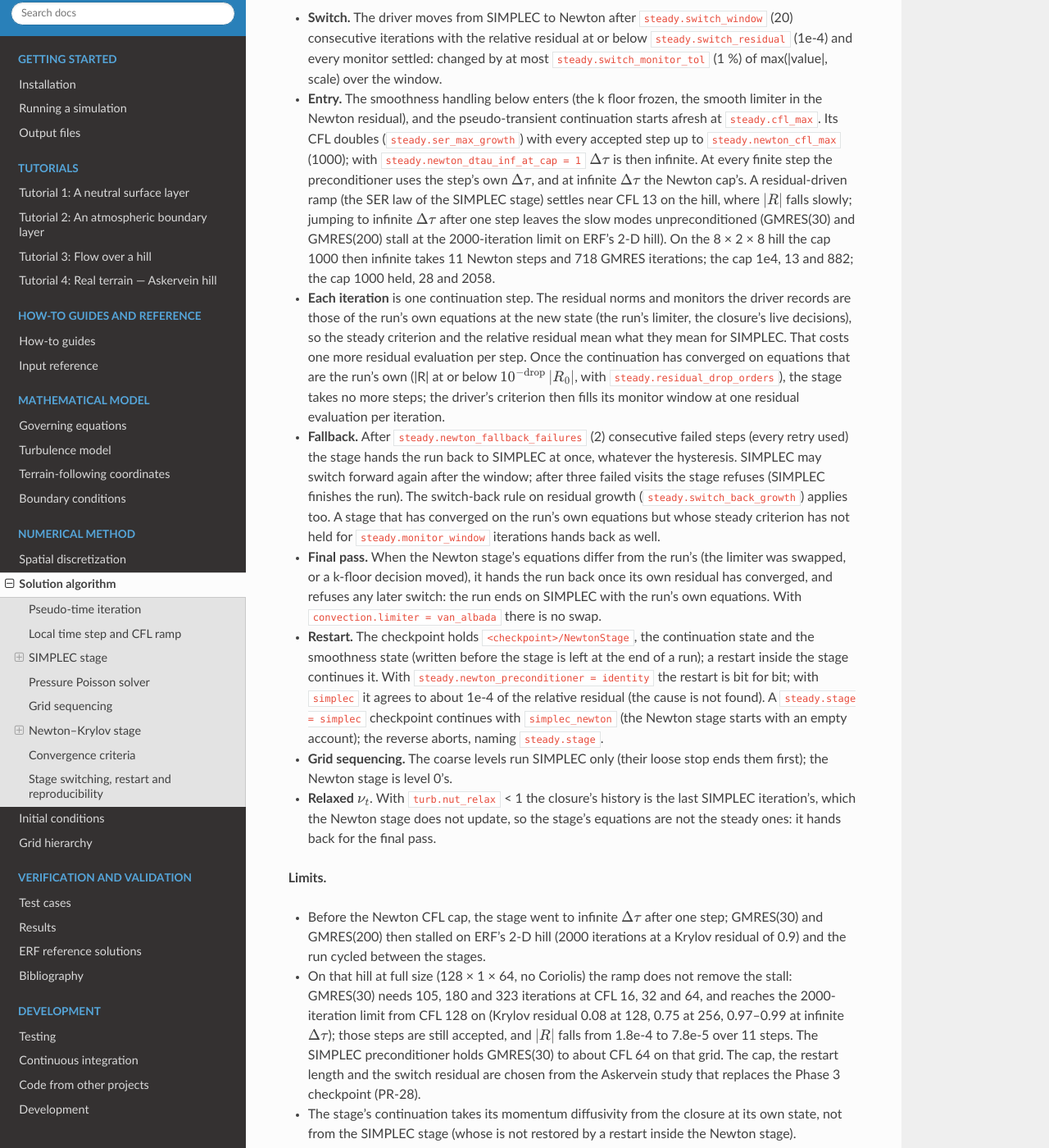
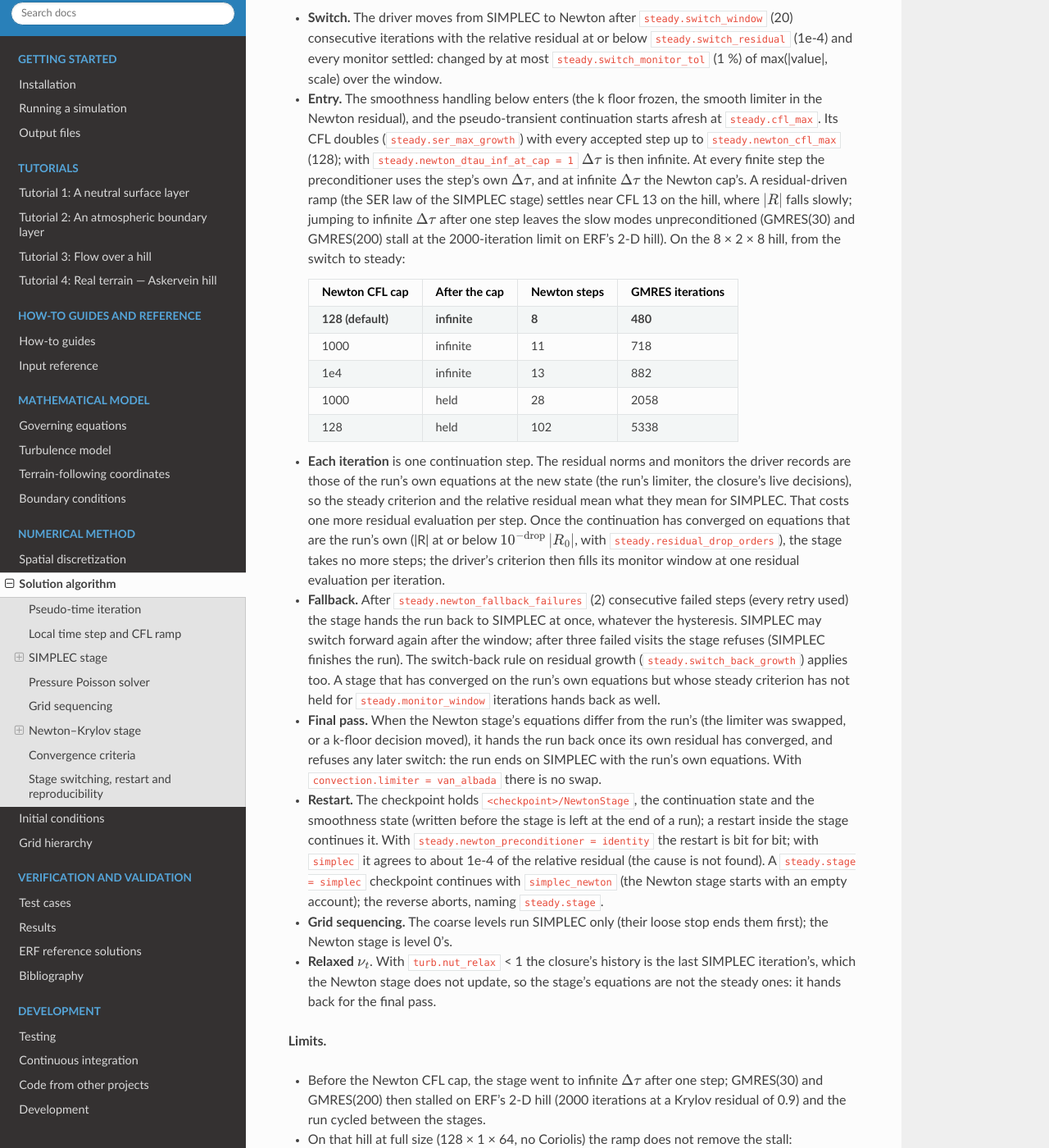
Before and after one commit to hgopalan/ablsteadyrans, a Sphinx documentation site: the page built from docs/solution_algorithm.rst, in a window 1280 px wide and 1400 px high, scrolled down 6594 px. Shown: the whole window at 82% size. Built offline with Sphinx 7.4.7 and the Read the Docs theme 3.1.0, drawn with Linux system fonts in a browser that asks for light colours; some of the changed text lies outside the part shown.

Commit message:
PR-27: steady.newton_cfl_max default 128 (8 Newton steps, 480 GMRES on the unit hill); mutant table N12-N15
Co-Authored-By: Claude Opus 5.5 <noreply@anthropic.com>

```diff
--- a/docs/inputs.rst
+++ b/docs/inputs.rst
@@ -312,7 +312,7 @@ Quick reference
      - ``1e-2``, ``2``
      - Monitors settled before the switch to Newton; failed Newton steps before the fallback
    * - ``steady.newton_cfl_max``
-     - ``1000``
+     - ``128``
      - The Newton stage's CFL cap
    * - ``steady.sweep``
      - ``lusgs`` (CPU build), ``zjacobi`` (GPU build)
@@ -842,7 +842,7 @@ writes them and stops; the other ``steady.*`` keys are then refused.
      - Integer, ≥ 1. Consecutive failed Newton steps (every retry used) after which the run goes back to SIMPLEC.
        After three such fallbacks the run stays in SIMPLEC.
    * - ``steady.newton_cfl_max``
-     - ``1000``
+     - ``128``
      - Finite, ≥ ``steady.cfl_max`` (with ``simplec_newton``). The Newton stage's CFL cap: from ``steady.cfl_max`` the
        CFL is multiplied by ``steady.ser_max_growth`` per accepted step up to this cap, then (with
        ``steady.newton_dtau_inf_at_cap = 1``) :math:`\Delta\tau` is infinite. The preconditioner of an infinite
--- a/docs/solution_algorithm.rst
+++ b/docs/solution_algorithm.rst
@@ -327,13 +327,40 @@ Switching and fallback
   ``steady.switch_monitor_tol`` (1 %) of max(\|value\|, scale) over the window.
 - **Entry.** The smoothness handling below enters (the k floor frozen, the smooth limiter in the Newton residual),
   and the pseudo-transient continuation starts afresh at ``steady.cfl_max``. Its CFL doubles (``steady.ser_max_growth``)
-  with every accepted step up to ``steady.newton_cfl_max`` (1000); with ``steady.newton_dtau_inf_at_cap = 1``
+  with every accepted step up to ``steady.newton_cfl_max`` (128); with ``steady.newton_dtau_inf_at_cap = 1``
   :math:`\Delta\tau` is then infinite. At every finite step the preconditioner uses the step's own
   :math:`\Delta\tau`, and at infinite :math:`\Delta\tau` the Newton cap's. A residual-driven ramp (the SER law
   of the SIMPLEC stage) settles near CFL 13 on the hill, where :math:`|R|` falls slowly; jumping to infinite
   :math:`\Delta\tau` after one step leaves the slow modes unpreconditioned (GMRES(30) and GMRES(200) stall at the
-  2000-iteration limit on ERF's 2-D hill). On the 8 × 2 × 8 hill the cap 1000 then infinite takes 11 Newton steps
-  and 718 GMRES iterations; the cap 1e4, 13 and 882; the cap 1000 held, 28 and 2058.
+  2000-iteration limit on ERF's 2-D hill). On the 8 × 2 × 8 hill, from the switch to steady:
+
+  .. list-table::
+     :header-rows: 1
+
+     * - Newton CFL cap
+       - After the cap
+       - Newton steps
+       - GMRES iterations
+     * - **128 (default)**
+       - **infinite**
+       - **8**
+       - **480**
+     * - 1000
+       - infinite
+       - 11
+       - 718
+     * - 1e4
+       - infinite
+       - 13
+       - 882
+     * - 1000
+       - held
+       - 28
+       - 2058
+     * - 128
+       - held
+       - 102
+       - 5338
 - **Each iteration** is one continuation step. The residual norms and monitors the driver records are those of the
   run's own equations at the new state (the run's limiter, the closure's live decisions), so the steady criterion
   and the relative residual mean what they mean for SIMPLEC. That costs one more residual evaluation per step.
@@ -367,8 +394,8 @@ Switching and fallback
   and 323 iterations at CFL 16, 32 and 64, and reaches the 2000-iteration limit from CFL 128 on (Krylov residual
   0.08 at 128, 0.75 at 256, 0.97–0.99 at infinite :math:`\Delta\tau`); those steps are still accepted, and
   :math:`|R|` falls from 1.8e-4 to 7.8e-5 over 11 steps. The SIMPLEC preconditioner holds GMRES(30) to about CFL 64
-  on that grid. The cap, the restart length and the switch residual are chosen from the Askervein study that
-  replaces the Phase 3 checkpoint (PR-28).
+  on that grid (the measurement used a cap of 1000; the default is now 128). The cap, the restart length and the
+  switch residual are chosen from the Askervein study that replaces the Phase 3 checkpoint (PR-28).
 - The stage's continuation takes its momentum diffusivity from the closure at its own state, not from the SIMPLEC
   stage (whose is not restored by a restart inside the Newton stage).
 
--- a/docs/testing.rst
+++ b/docs/testing.rst
@@ -229,7 +229,9 @@ signal in that test (SIGILL on macOS arm64), so the tests after it did not run.
 
 The one-line mutants of sub-phase 3.5 (``Source/NewtonStage.cpp`` and the switch rules in ``Source/Driver.cpp``),
 each run against ``Driver.*`` and ``NewtonStage.*`` on two ranks with the unit-test flags by
-``tools/newton_stage_mutants.py`` (macOS arm64, AppleClang). All 11 are killed.
+``tools/newton_stage_mutants.py`` (macOS arm64, AppleClang). 13 of 15 are killed. N14 and N15 survive: they matter only
+where the SIMPLEC preconditioner loses GMRES at a large CFL (the full-size 2-D hill), which no unit test reaches in
+seconds; the Askervein study that replaces the Phase 3 checkpoint measures them.
 
 .. list-table::
    :header-rows: 1
@@ -266,11 +268,23 @@ each run against ``Driver.*`` and ``NewtonStage.*`` on two ranks with the unit-t
      - No hand-back for the final pass
      - ``HandsBackForTheFinalPassAfterTheSwap``
    * - N10
-     - The continuation's SER law from ``steady.cfl0``, not the cap
-     - ``HandsBackForTheFinalPassAfterTheSwap``, ``SwitchesOnceAndConvergesInNewton``
+     - The continuation's start CFL not reset on entry
+     - every ``NewtonStage`` test
    * - N11
      - The continuation state not restored on restart
      - ``RestartInsideTheStage``
+   * - N12
+     - No limit on failed visits
+     - ``FallsBackAfterFailedSteps``
+   * - N13
+     - No idle hand-back
+     - ``HandsBackWhenConvergedWithoutAVerdict``
+   * - N14
+     - The Newton cap not used (the SIMPLEC cap, plain Newton after one step)
+     - survives (above)
+   * - N15
+     - The preconditioner of an infinite :math:`\Delta\tau` at the SIMPLEC cap
+     - survives (above)
 
 The one-line mutants of sub-phase 3.4 (``Source/Smoothness.cpp`` and the floor freeze and stratification gate in
 ``Source/Closure.cpp``), each run against ``Smoothness.*`` and ``Closure.*`` on two ranks with the unit-test flags by
```
Also changed, not shown: 4 other files.
